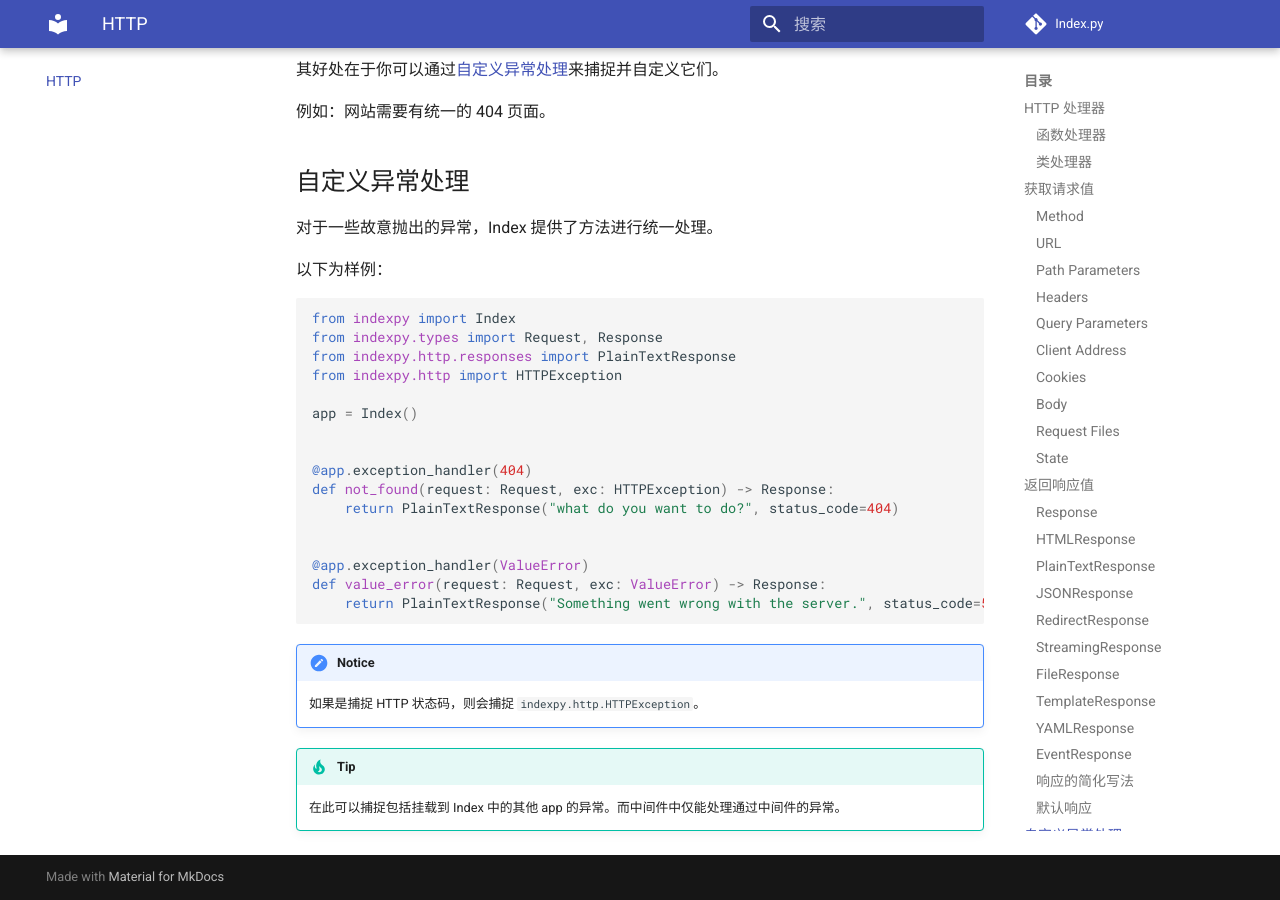
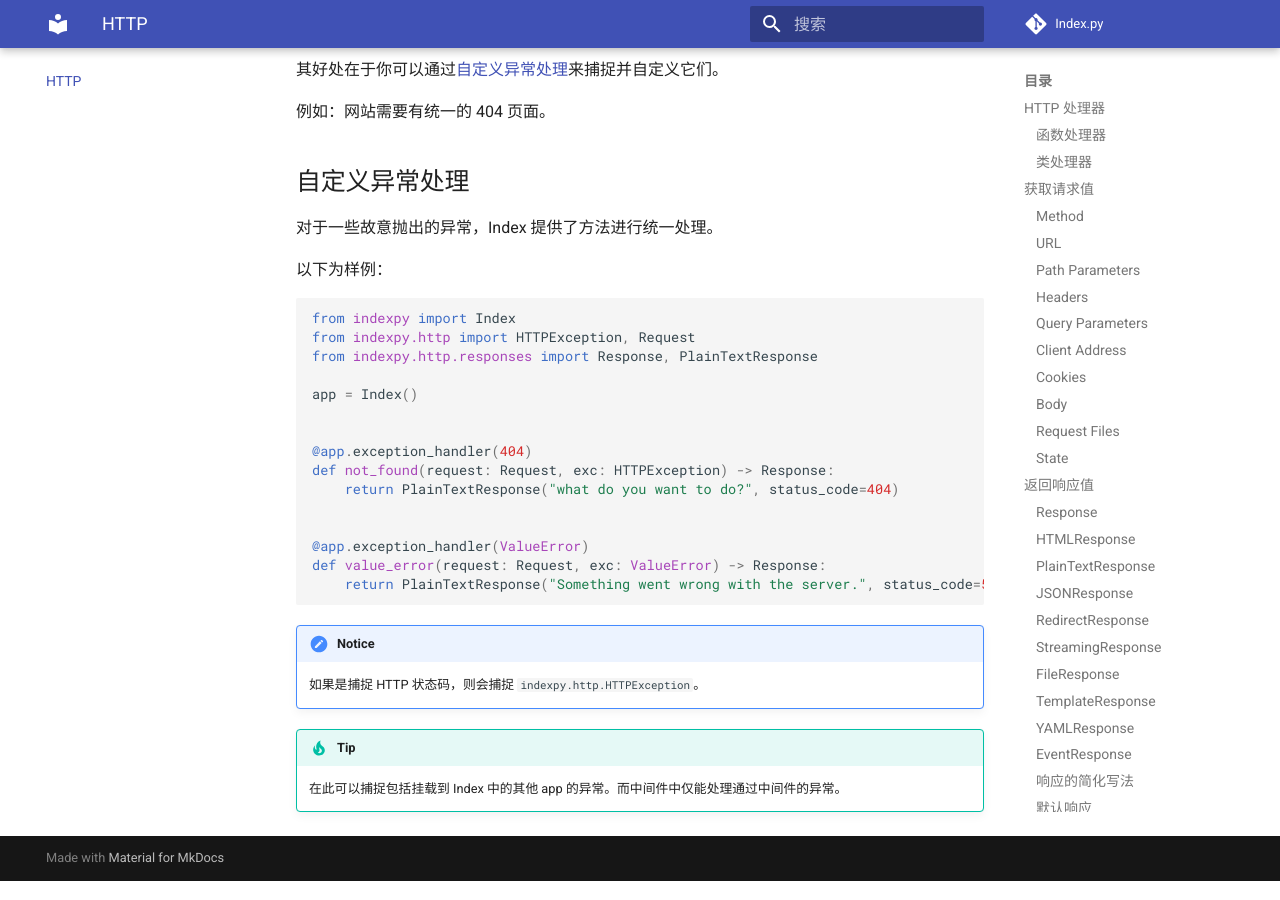
Before and after one commit to abersheeran/kui, an MkDocs documentation site: the page built from docs/http.md, in a window 1280 px wide and 900 px high, scrolled down 7963 px. Built offline with MkDocs 1.6.1 and Material for MkDocs 9.7.7, drawn with Linux system fonts in a browser that asks for light colours; comment, search, counter and statistics services are not loaded.

Commit message:
Fix docs error

````diff
--- a/docs/http.md
+++ b/docs/http.md
@@ -349,9 +349,8 @@ raise indexpy.http.HTTPException(CODE)
 
 ```python
 from indexpy import Index
-from indexpy.types import Request, Response
-from indexpy.http.responses import PlainTextResponse
-from indexpy.http import HTTPException
+from indexpy.http import HTTPException, Request
+from indexpy.http.responses import Response, PlainTextResponse
 
 app = Index()
 
````
Also changed, not shown: 1 other file.
